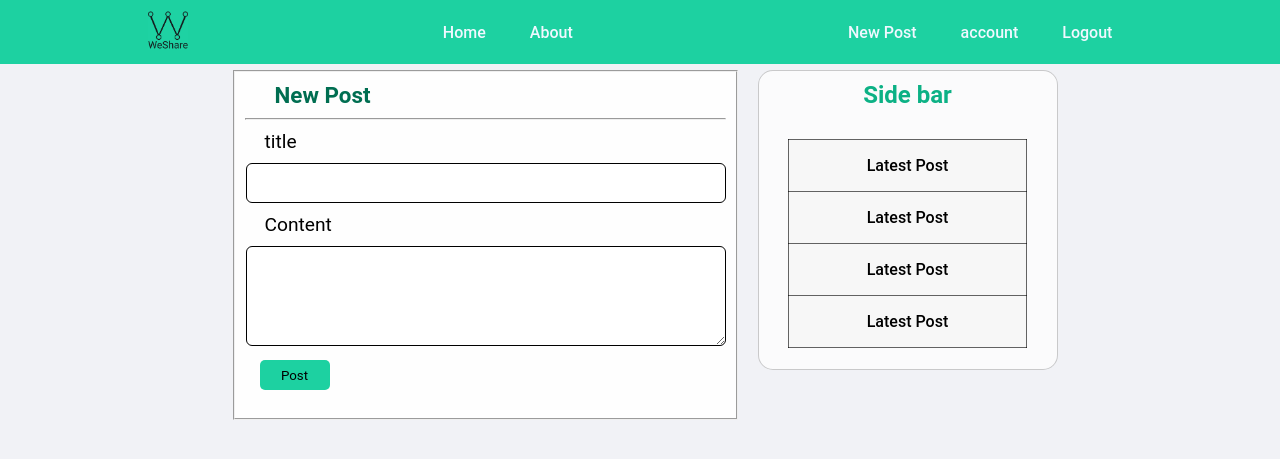
After one commit to kamalaitomar/weshare, a Flask app: page /post/new in a window 1280 px wide. The commit adds this page. Shown: the top 459 px of the page. Run offline with Flask 2, Linux system fonts and the light colour scheme; a user stored in the database is signed in; some libraries are stand-ins or nearby versions.

Commit message:
Creat and Update and Delete Posts

```diff
--- a/blogapp/__init__.py
+++ b/blogapp/__init__.py
@@ -5,6 +5,7 @@
 
 
 app = Flask(__name__)
+
 
 
 app.config['SECRET_KEY'] = 'd2093fb7ffb714b7119333f9a59f7b6a'
--- a/blogapp/forms.py
+++ b/blogapp/forms.py
@@ -1,7 +1,7 @@
 from flask_wtf import FlaskForm
 from flask_wtf.file import FileField , FileAllowed
 from flask_login import current_user
-from wtforms import StringField , PasswordField , SubmitField , BooleanField
+from wtforms import StringField , PasswordField , SubmitField , BooleanField , TextAreaField
 from wtforms.validators import DataRequired , Length , Email , EqualTo, ValidationError
 from blogapp.models import User
 
@@ -59,3 +59,9 @@
             user = User.query.filter_by(email=email.data).first()
             if user:
                 raise ValidationError('That email is already taken. Please choose another one.')
+
+
+class PostForm(FlaskForm):
+    title = StringField('title' , validators=[DataRequired()])
+    content = TextAreaField('Content' , validators=[DataRequired()])
+    submit = SubmitField('Post')
--- a/blogapp/routes.py
+++ b/blogapp/routes.py
@@ -1,48 +1,19 @@
 import os
 import secrets
 from PIL import Image
-from flask import render_template , url_for , flash , redirect, request
+from flask import render_template , url_for , flash , redirect, request, abort
 from blogapp import app, db , bcrypt
-from blogapp.forms import Registration , Login , UpdateAccountForm
+from blogapp.forms import Registration , Login , UpdateAccountForm , PostForm
 from blogapp.models import User, Post
 from flask_login import login_user, current_user, logout_user, login_required
 
 
-posts = [
-    {
-        'author' : 'Said boutoudit',
-        'title' : 'Blog Post 1',
-        'content' : '''First Post content : is simply dummy text of the printing and typesetting
-                    industry. Lorem Ipsum has been the industrys standard dummy text ever since
-                    the w hen an unknown printer took a galley of  scrambled it to
-                    make a  specimen book.''',
-        'date_posted': '20 Mai 2020'
-    } ,
-    {
-        'author' : 'Janr chris',
-        'title' : 'Blog Post 2',
-        'content' : '''Second Post content : is simply dummy text of the printing and typesetting
-                    industry the release of Letraset sheets containing Lorem Ipsum passages,
-                    and more recently with desktop publishing software like Aldus PageMaker including
-                    versions of Lorem Ipsum ''',
-        'date_posted': '21 Mai 2020'
 
-    },
-
-    {
-        'author' : 'Kamal ait omar',
-        'title' : 'Blog Post 3',
-        'content' : '''thied Post content : is simply dummy text of the printing and typesetting
-                    industry. Lorem Ipsum has been the industrys standard dummy text ever since
-                    the w hen an unknown printer ''',
-        'date_posted': '22 Mai 2020'
-
-    }
-]
 
 @app.route('/')
 @app.route('/home')
 def home():
+    posts = Post.query.all()
     return  render_template('home.html' , posts = posts)
 
 @app.route('/about')
@@ -124,3 +95,51 @@
         form.email.data = current_user.email
     image_file = url_for('static', filename='profil_pics/' + current_user.image_file)
     return  render_template('account.html' , title = 'account' , image_file= image_file , form = form)
+
+
+@app.route('/post/new', methods=['GET', 'POST'])
+@login_required
+def new_post():
+    form = PostForm()
+    if form.validate_on_submit():
+        post = Post(title = form.title.data , content = form.content.data , author = current_user)
+        db.session.add(post)
+        db.session.commit()
+        flash('Your post has been created', 'success' )
+        return redirect(url_for('home'))
+    return  render_template('create_post.html' , title = 'New Post' , form = form, legend = 'New Post')
+
+@app.route('/post/<int:post_id>')
+def post(post_id):
+    post = Post.query.get_or_404(post_id)
+    return render_template('post.html', title=post.title , post=post)
+
+
+@app.route('/post/<int:post_id>/update', methods=['GET', 'POST'])
+@login_required
+def update_post(post_id):
+    post = Post.query.get_or_404(post_id)
+    if post.author != current_user:
+        abort(403)
+    form = PostForm()
+    if form.validate_on_submit():
+        post.title = form.title.data
+        post.content = form.content.data
+        db.session.commit()
+        flash('Your Post has been updated' , 'success')
+        return redirect(url_for('post', post_id=post.id))
+    elif request.method == 'GET':
+        form.title.data = post.title
+        form.content.data = post.content
+    return  render_template('create_post.html' , title = 'Update Post' , form = form , legend = 'Update Post' )
+
+@app.route('/post/<int:post_id>/delete', methods=['GET','POST'])
+@login_required
+def delete_post(post_id):
+    post = Post.query.get_or_404(post_id)
+    if post.author != current_user:
+        abort(403)
+    db.session.delete(post)
+    db.session.commit()
+    flash('Your post has been deleted ! ', 'success')
+    return redirect(url_for('home'))
--- /dev/null
+++ b/blogapp/static/style.css
@@ -0,0 +1,406 @@
+/* global styles */
+*{
+    font-family: 'Roboto' , sans-serif;
+    box-sizing: border-box;
+    margin : 0;
+    padding: 0;
+
+}
+body{
+    background-color: #f1f2f6;
+    font-size: medium;
+}
+
+body{
+    background-color: #f1f2f6;
+    display: flex;
+    justify-content: center;
+}
+
+main{
+    margin-top: 60px;
+}
+
+/* navigation bar styles */
+
+nav a{
+    font-weight: 500;
+    font-size: 16px;
+    color: aliceblue;
+    text-decoration: none;
+}
+
+header{
+    width: 100%;
+    display: flex;
+    justify-content: space-around;
+    align-items: center;
+    padding:10px 30px ;
+    background-color: #1dd1a1;
+    position: fixed;
+    z-index: 1000;
+}
+
+.nav_links{
+    list-style: none;
+}
+
+.nav_links li {
+    display: inline-block;
+    padding: 0px 20px;
+}
+
+.nav_links li a{
+    transition: all 0.3s ease 0s;
+}
+
+.nav_links li a:hover{
+    color: #2d3436;
+}
+
+.logo{
+    width: 40px;
+    height: 40px;
+}
+
+/* Single Post  */
+
+.blog-post-info {
+    background-color: rgba(255, 255, 255, 0.719);
+    margin: 10px;
+    padding: 1rem;
+    width: 600px;
+    border: 1px solid rgba(0, 0, 0, 0.2) ;
+    border-radius: 10px;
+
+}
+
+.blog-post-info img {
+    width: 40px;
+    height: 40px;
+    float: left;
+    margin: 0 1rem 0 0;
+    border-radius: 50%;
+    display: block;
+  }
+
+
+.blog-post-info a {
+    text-decoration: none;
+    font-size: 20px;
+}
+
+.blog-post-info h2 {
+    margin:0px 0px 10px 20px;
+    font-size: 16px;
+}
+
+/* side bar style*/
+
+.side-bar{
+    margin-top: 70px;
+    margin-left: 10px;
+    width: 300px;
+    height: 300px;
+    background-color: rgba(255, 255, 255, 0.7);
+    border: 1px solid rgba(0, 0, 0, 0.2);
+    border-radius: 5%;
+    display: flex;
+    flex-direction: column;
+    align-items: center;
+    position: sticky;
+    top: 70px;
+}
+.side-bar h1{
+    font-size: 1.5em;
+    margin: 10px 10px 30px 10px;
+    color: #0cb185;
+}
+
+.side-bar-table{
+    border-collapse: collapse;
+    text-align: center;
+    background-color: rgba(207, 207, 207, 0.1);
+    width: 80%;
+    height: 70%;
+}
+
+.side-bar-table  a{
+    text-decoration: none;
+    color: black;
+    font-weight: 500;
+}
+
+.side-bar-table  a:hover{
+    color: #1dd1a1;
+}
+
+.side-bar-table tr{
+    border: 1px solid rgba(0, 0, 0, 0.6);
+    padding: 10px;
+    border-radius: 50px
+}
+
+/* register form style  */
+
+.form-group{
+    width: 500px;
+    height: 515px;
+    padding: 10px;
+    margin: 10px;
+    background-color: rgba(255, 255, 255, 0.9);
+}
+
+.form-group h1{
+    font-size: 1.4em;
+    padding-left: 30px;
+    padding-bottom: 10px;
+    color: #006e51;
+}
+
+.form-table{
+    border-collapse: collapse
+}
+
+.form-label{
+    display: block;
+    margin: 10px 20px;
+    font-size:1.2em;
+}
+
+.form-input{
+    width: 480px;
+    height: 40px;
+    margin-left: 1px;
+    padding-left: 10px;
+    border: 1px solid black;
+    border-radius: 6px;
+    font-size: 1.1em;
+}
+.form-input:focus{
+    outline: 2px solid #1dd1a1;
+    box-shadow: 0px 0px 5px #1dd1a1;
+}
+
+.form-button{
+    width: 70px;
+    height: 30px;
+    border : none;
+    border-radius: 5px;
+    background: #1dd1a1;
+    margin: 10px 15px;
+}
+
+.form-button:hover{
+    background: #1dd1a19a;
+}
+
+.sign-in{
+    text-decoration: none;
+    margin-left: 5px;
+    color: #1dd1a1;
+}
+
+.sign-in:hover{
+    color: #006e51;
+    text-decoration: underline;
+}
+
+/* login form style  */
+
+.form-group-login {
+    width: 500px;
+    height: 350px;
+    padding: 10px;
+    margin: 10px;
+    background-color: rgba(255, 255, 255, 0.9);
+}
+
+.form-group-login h1{
+    font-size: 1.4em;
+    padding-left: 30px;
+    padding-bottom: 10px;
+    color: #006e51;
+}
+
+.form-check{
+    margin: 10px 20px;
+}
+
+.Password-Reset{
+    text-decoration: none;
+    margin-left: 10px;
+    color: #1dd1a1;
+}
+
+.Password-Reset:hover{
+    color: #006e51;
+    text-decoration: underline;
+}
+
+.sign-up-now{
+    text-decoration: none;
+    margin-left: 5px;
+    color: #1dd1a1;
+}
+
+.sign-up-now:hover{
+    color: #006e51;
+    text-decoration: underline;
+}
+
+/* alerts form style  */
+
+.alert{
+    border-radius: 5px;
+    margin: 10px ;
+    padding: 5px 0px;
+    width: 500px;
+    color: #01241b;
+    text-align: center;
+    font-size: 0.9em;
+}
+
+.alert-success-login{
+    color: #0a8564;
+    width: 600px;
+    background-color: rgba(29, 209, 161, 0.5);
+    border: 2px solid #1dd1a1;
+}
+
+.alert-success{
+    color: #0a8564;
+    width: 500px;
+    background-color: rgba(29, 209, 161, 0.5);
+    border: 2px solid #1dd1a1;
+}
+
+.alert-error{
+    color: rgb(109, 0, 0);
+    background-color: rgba(255, 0, 0, 0.5);
+    border: 2px solid red;
+}
+
+.is-invalide{
+    box-shadow: 0px 0px 5px red;
+}
+
+.invalide-feedback{
+    margin: 10px;
+    color: red;
+    font-size: 0.8em;
+}
+
+.info{
+    border-radius: 5px;
+    margin: 10px ;
+    padding: 5px 0px;
+    width: 500px;;
+    text-align: center;
+    font-size: 0.9em;
+    color: #020e2e;
+    width: 500px;
+    background-color: rgba(29, 77, 209, 0.432);
+    border: 2px solid #1d4dd1;
+}
+
+/* account style  */
+
+.user-info{
+    margin-top: 10px;
+    padding: 10px;
+    width: 600px;
+    height: 550px;
+    background-color: rgba(255, 255, 255, 0.7);
+    border: 1px solid rgba(0, 0, 0, 0.2);
+    border-radius: 5%;
+}
+
+.media{
+    display: flex;
+    flex-direction: row;
+}
+
+.account-img{
+    display: inline-block;
+    width: 150px;
+    height: 150px;
+    border-radius: 50%;
+
+    background-repeat: no-repeat;
+    background-position: center center;
+    /* background-size: cover; */
+}
+
+
+.media-body{
+    padding: 10px;
+    text-align: left;
+    display: flex;
+    flex-direction: column;
+    justify-content: center;
+}
+
+.account-heading{
+    padding-bottom: 5px;
+}
+
+.account-group{
+    margin-top: 15px;
+}
+
+.form-control-file{
+    padding-top: 10px;
+
+}
+/* New Post */
+.content-input{
+        width: 480px;
+        height: 100px;
+        margin-left: 1px;
+        padding-left: 10px;
+        border: 1px solid black;
+        border-radius: 6px;
+        font-size: 1.1em;
+}
+.content-input:focus{
+    outline: 2px solid #1dd1a1;
+    box-shadow: 0px 0px 5px #1dd1a1;
+}
+.single-post-title:hover{
+    color:#ee5253 ;
+}
+
+/* update and delete post */
+
+.update-button{
+    width: 70px;
+    height: 30px;
+    border : none;
+    border-radius: 5px;
+    background: #1dd1a1;
+    margin: 10px 15px;
+    display: block;
+    font-size:medium !important;
+    float: left;
+
+
+}
+.post-buttons a{
+    display: flex;
+    justify-content: center;
+    align-items: center;
+}
+.delete-button{
+    width: 70px;
+    height: 30px;
+    border : none;
+    border-radius: 5px;
+    background: red;
+    margin: 10px 15px;
+    float: left;
+
+}
+.post-infos{
+    margin-top: 36px;
+}
--- /dev/null
+++ b/blogapp/templates/create_post.html
@@ -0,0 +1,40 @@
+{% extends 'layout.html' %}
+{%block content%}
+    <form method="POST" action="">
+        {{ form.hidden_tag() }}
+        <fieldset class="form-group-login">
+            <h1>{{legend}}</h1>
+            <hr>
+            <table class="form-table">
+                <tr class="form-label">
+                    {{ form.title.label (class='form-label') }}
+                </tr>
+                <tr>
+                    {% if form.title.errors %}
+                        {{ form.title (class='form-input is-invalide') }}
+                        <div class="invalide-feedback">
+                            {% for error in form.title.errors %}
+                                <span>{{ error }}</span>
+                            {% endfor %}
+                        </div>
+                    {% else %}
+                        {{ form.title (class='form-input') }}
+                    {% endif %}
+                </tr>
+
+                <tr>
+                    {{ form.content.label (class='form-label') }}
+                </tr>
+                <tr>
+                    {{ form.content (class='content-input') }}
+                </tr>
+
+                <tr>
+                    <div>
+                        {{ form.submit (class='form-button') }}
+                    </div>
+                </tr>
+            </table>
+        </fieldset>
+    </form>
+{%endblock content%}
--- a/blogapp/templates/layout.html
+++ b/blogapp/templates/layout.html
@@ -12,7 +12,7 @@
         <title>Flask Blog</title>
     {%endif%}
 
-    <link rel="stylesheet" type="text/css" href="{{ url_for('static', filename='/css/style.css') }}">
+    <link rel="stylesheet" type="text/css" href="{{ url_for('static', filename='style.css') }}">
 
 </head>
 <body>
@@ -28,8 +28,10 @@
         <nav class="nav_links">
             {% if current_user.is_authenticated %}
             <ul>
+                <li><a href="{{url_for('new_post')}}">New Post</a></li>
                 <li><a href="{{url_for('account')}}">account</a></li>
                 <li><a href="{{url_for('logout')}}">Logout</a></li>
+
             </ul>
             {% else %}
                 <ul>
```
Also changed, not shown: blogapp/templates/home.html (+4 -4 lines), blogapp/templates/post.html (added, +39 -0 lines), README.md, blogapp/site.db, blogapp/static/profil_pics/39b93ebfc4a5420f.png (added), blogapp/static/profil_pics/f98e64519fafcad5.jpg (added).
